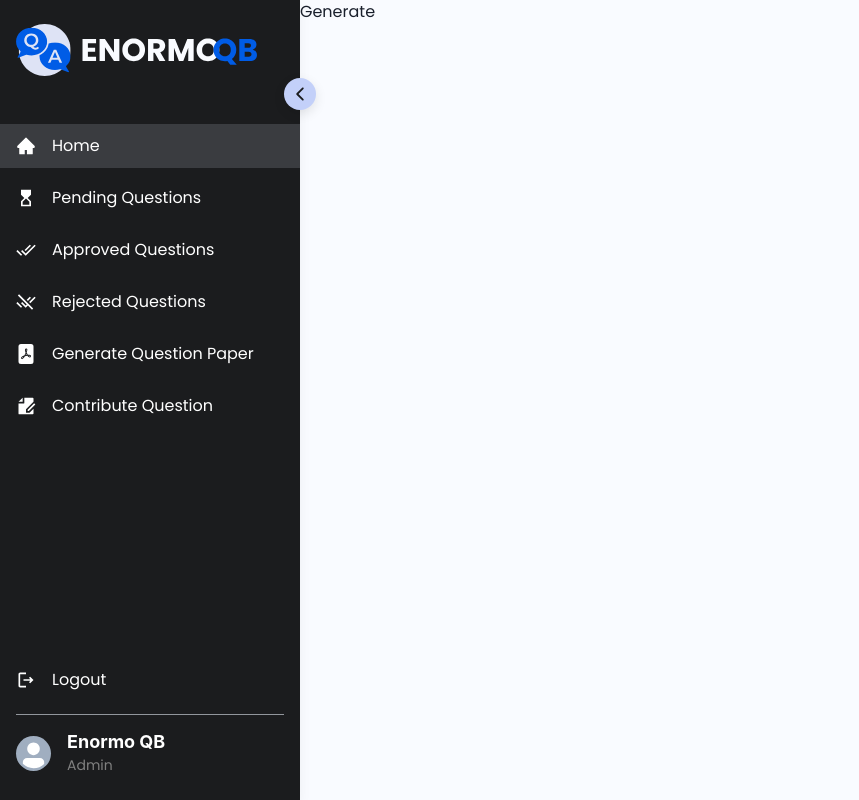
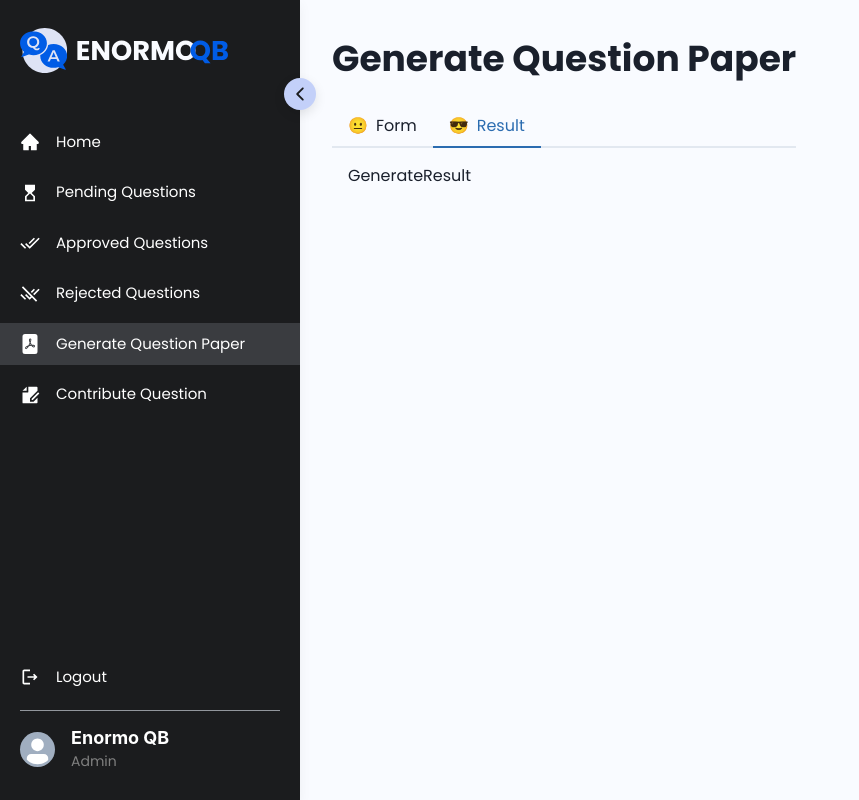
Before and after one commit to EnormoQB/EnormoQB-Frontend-v2, a React (Create React App) app: page /dashboard/generate in a window 1280 px wide. Shown: the whole page, without its empty margins (0-859 px from the left). Built offline with nearby package versions, Linux system fonts and the light colour scheme.

Commit message:
Sidebar UI updated and generate page init

```diff
--- /dev/null
+++ b/src/components/Generate/customTab.js
@@ -0,0 +1,21 @@
+import { Box, Button, useMultiStyleConfig, useTab } from '@chakra-ui/react';
+import { forwardRef } from 'react';
+
+const CustomTab = forwardRef((props, ref) => {
+  const tabProps = useTab({ ...props, ref });
+  const isSelected = !!tabProps['aria-selected'];
+
+  const styles = useMultiStyleConfig('Tabs', tabProps);
+
+  return (
+    <Button __css={styles.tab} {...tabProps}>
+      <Box as='span' mr='2'>
+        {isSelected ? '😎' : '😐'}
+      </Box>
+      {tabProps.children}
+    </Button>
+  );
+});
+
+CustomTab.displayName = 'CustomTab';
+export default CustomTab;
--- /dev/null
+++ b/src/components/Generate/form.js
@@ -0,0 +1,5 @@
+const GenerateForm = () => {
+  return <div>GenerateForm</div>;
+};
+
+export default GenerateForm;
--- /dev/null
+++ b/src/components/Generate/result.js
@@ -0,0 +1,5 @@
+const GenerateResult = () => {
+  return <div>GenerateResult</div>;
+};
+
+export default GenerateResult;
--- a/src/components/Sidebar/NavItems.js
+++ b/src/components/Sidebar/NavItems.js
@@ -7,10 +7,11 @@ const NavItems = ({ isNavOpen, title, icon, active, headProps, onClick }) => {
       direction='column'
       w='100%'
       alignItems={!isNavOpen ? 'center' : 'flex-start'}
-      px={!isNavOpen ? '2' : '4'}
+      px={!isNavOpen ? '2' : '5'}
       py='2.5'
       bg={active ? 'myGray.500' : 'none'}
       _hover={{ backgroundColor: 'myGray.500' }}
+      cursor='pointer'
       {...headProps}
       onClick={onClick}
     >
@@ -23,7 +24,7 @@ const NavItems = ({ isNavOpen, title, icon, active, headProps, onClick }) => {
               color='white'
               alignItems={!isNavOpen ? 'center' : 'flex-start'}
             />
-            <Text ml='4' display={isNavOpen ? 'flex' : 'none'}>
+            <Text ml='4' fontSize='15px' display={isNavOpen ? 'flex' : 'none'}>
               {title}
             </Text>
           </Flex>
--- a/src/components/Sidebar/config.js
+++ b/src/components/Sidebar/config.js
@@ -9,30 +9,30 @@ import { RiFileEditFill } from 'react-icons/ri';
 
 // eslint-disable-next-line import/prefer-default-export
 export const navItems = [
-  { id: 1, name: 'Home', icon: AiFillHome, link: '/' },
+  { id: 1, name: 'Home', icon: AiFillHome, link: '' },
   {
     id: 2,
     name: 'Pending Questions',
     icon: MdOutlineHourglassTop,
-    link: '/pending',
+    link: 'pending',
   },
   {
     id: 3,
     name: 'Approved Questions',
     icon: MdOutlineDoneAll,
-    link: '/approved',
+    link: 'approved',
   },
-  { id: 4, name: 'Rejected Questions', icon: MdRemoveDone, link: '/rejected' },
+  { id: 4, name: 'Rejected Questions', icon: MdRemoveDone, link: 'rejected' },
   {
     id: 5,
     name: 'Generate Question Paper',
     icon: BsFillFilePdfFill,
-    link: '/generate',
+    link: 'generate',
   },
   {
     id: 6,
     name: 'Contribute Question',
     icon: RiFileEditFill,
-    link: '/contribute',
+    link: 'contribute',
   },
 ];
--- a/src/components/Sidebar/index.js
+++ b/src/components/Sidebar/index.js
@@ -9,8 +9,9 @@ import {
   Image,
   Tooltip,
   Box,
+  Kbd,
 } from '@chakra-ui/react';
-import { useNavigate } from 'react-router-dom';
+import { useLocation, useNavigate } from 'react-router-dom';
 import { MdOutlineLogout } from 'react-icons/md';
 import { IoIosArrowForward, IoIosArrowBack } from 'react-icons/io';
 import NavItems from './NavItems';
@@ -18,8 +19,8 @@ import { navItems } from './config';
 
 const Sidebar = () => {
   const navigate = useNavigate();
+  const location = useLocation();
   const [isOpen, setIsOpen] = useState(true);
-  const [activePage, setActivePage] = useState('/');
 
   const handleDrawer = useCallback(() => {
     setIsOpen((prev) => !prev);
@@ -46,7 +47,7 @@ const Sidebar = () => {
       justifyContent='space-between'
       bg='brand.600'
       color='white'
-      py='6'
+      py='7'
       overflow='hidden'
     >
       <Flex
@@ -55,9 +56,9 @@ const Sidebar = () => {
         as='nav'
         grow='1'
       >
-        <Flex w='100%' px={!isOpen ? '2' : '4'}>
+        <Flex w='100%' px={!isOpen ? '2' : '5'}>
           <Image
-            w='90%'
+            w='80%'
             maxH='60px'
             src={isOpen ? '/assets/mainLogoWhite.svg' : '/assets/favicon.svg'}
             alt='Logo'
@@ -65,7 +66,13 @@ const Sidebar = () => {
           />
         </Flex>
         <Tooltip
-          label='Press Esc to toggle'
+          label={
+            <span>
+              Press&ensp;
+              <Kbd color='brand.600'>Esc</Kbd>
+              &ensp;to toggle
+            </span>
+          }
           fontSize='xs'
           bg='brand.600'
           placement={isOpen ? 'bottom' : 'right'}
@@ -92,10 +99,9 @@ const Sidebar = () => {
               isNavOpen={isOpen}
               icon={item.icon}
               title={item.name}
-              active={item.link === activePage}
+              active={`/dashboard/${item.link}` === location.pathname}
               onClick={() => {
-                setActivePage(item.link);
-                navigate(`/dashboard${item.link}`);
+                navigate(`/dashboard/${item.link}`);
               }}
             />
           ))}
@@ -105,12 +111,12 @@ const Sidebar = () => {
           icon={MdOutlineLogout}
           title='Logout'
           headProps={{ mt: 'auto' }}
-          onClick={() => setActivePage('/logout')}
+          onClick={() => navigate(`/`)}
         />
       </Flex>
       <Flex
         pt='1'
-        px={!isOpen ? '2' : '4'}
+        px={!isOpen ? '2' : '5'}
         flexDir='column'
         alignItems={!isOpen ? 'center' : 'flex-start'}
       >
--- a/src/pages/Dashboard/generate.js
+++ b/src/pages/Dashboard/generate.js
@@ -1,5 +1,39 @@
+import {
+  Text,
+  Tabs,
+  TabList,
+  TabPanels,
+  Box,
+  TabPanel,
+} from '@chakra-ui/react';
+import CustomTab from '../../components/Generate/customTab';
+import GenerateForm from '../../components/Generate/form';
+import GenerateResult from '../../components/Generate/result';
+
 const Generate = () => {
-  return <div>Generate</div>;
+  return (
+    <div>
+      <Text as='h1' fontSize='4xl' fontWeight='bold' mb='5'>
+        Generate Question Paper
+      </Text>
+      <Box w='full'>
+        <Tabs isLazy defaultIndex={1} size='lg'>
+          <TabList>
+            <CustomTab>Form</CustomTab>
+            <CustomTab>Result</CustomTab>
+          </TabList>
+          <TabPanels>
+            <TabPanel>
+              <GenerateForm />
+            </TabPanel>
+            <TabPanel>
+              <GenerateResult />
+            </TabPanel>
+          </TabPanels>
+        </Tabs>
+      </Box>
+    </div>
+  );
 };
 
 export default Generate;
--- a/src/pages/Dashboard/index.js
+++ b/src/pages/Dashboard/index.js
@@ -8,7 +8,9 @@ const Dashboard = () => {
       <Box position='relative'>
         <Sidebar />
       </Box>
-      <Outlet />
+      <Box p='8'>
+        <Outlet />
+      </Box>
     </Flex>
   );
 };
```
